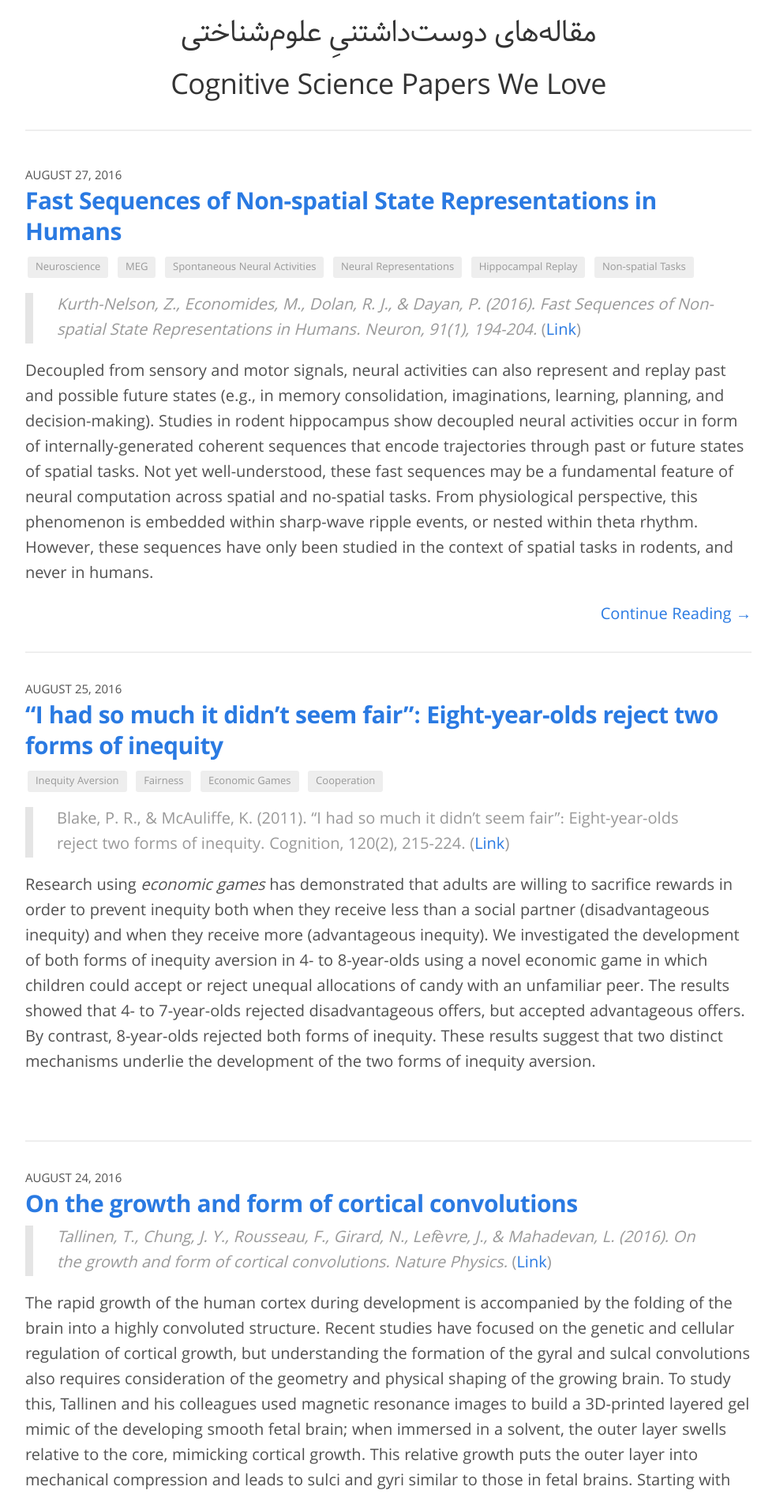
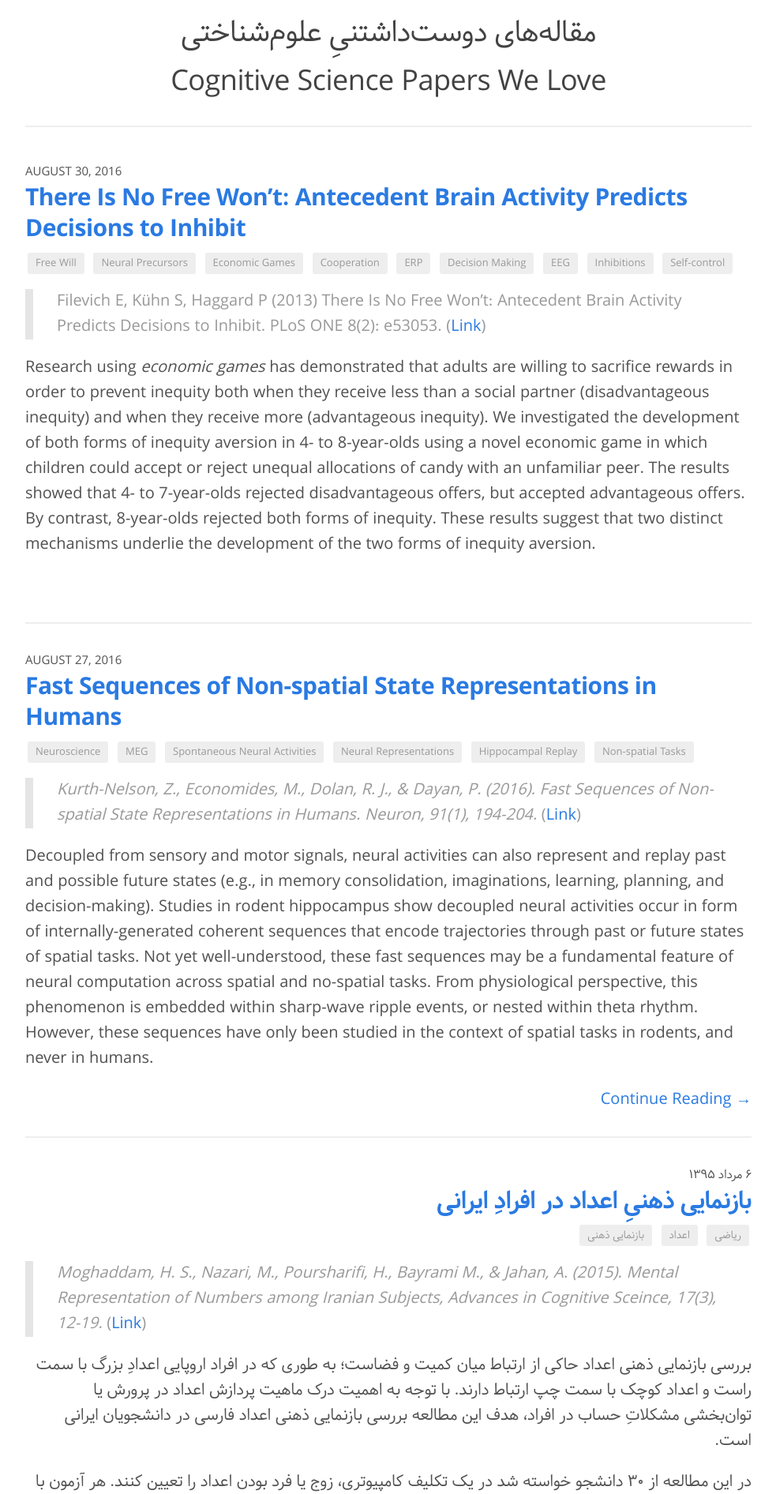
Before and after one commit to morteza/cog.onto.ir, a Jekyll site: the page built from index.html, in a window 1280 px wide. Shown: the top 1892 px of the page at 79% size, without its empty margins (148-1131 px from the left). Built offline with Jekyll 4.4.1, drawn with Linux system fonts in a browser that asks for light colours; some of the changed text lies outside the part shown.

Commit message:
Two new articles, and fix some typos in another one. Plus masthead style improvement.

```diff
--- /dev/null
+++ b/_posts/2016-08-27-sabouri_et_al_2015.md
@@ -0,0 +1,36 @@
+---
+title_fa: 'بازنمایی ذهنیِ اعداد در افرادِ ایرانی'
+title: 'Mental Representation of Numbers among Iranian Subjects'
+layout: post_fa
+date: '2016-08-27'
+date_fa: ۶ مرداد ۱۳۹۵
+categories: article
+tags:
+  - ریاضی
+  - اعداد
+  - بازنمایی ذهنی
+---
+
+
+<blockquote style="direction:ltr">
+<i>Moghaddam, H. S., Nazari, M., Poursharifi, H., Bayrami M., & Jahan, A. (2015). Mental Representation of Numbers among Iranian Subjects, Advances in Cognitive Sceince, 17(3), 12-19.</i> (<a href="http://www.iricss.org/fa/Publications/QuarterlyJournal/1394/Fall/02.pdf">Link</a>)
+</blockquote>
+
+بررسی بازنمایی ذهنی اعداد حاکی از ارتباط میان کمیت و فضاست؛ به طوری که در افراد اروپایی اعدادِ بزرگ با سمت راست و اعداد کوچک با سمت چپ ارتباط دارند. با توجه به اهمیت درک ماهیت پردازش اعداد در پرورش یا توان‌بخشی مشکلاتِ حساب در افراد، هدف این مطالعه بررسی بازنمایی ذهنی اعداد فارسی در دانشجویان ایرانی است.
+
+در این مطالعه از ۳۰ دانشجو خواسته شد در یک تکلیف کامپیوتری، زوج یا فرد بودن اعداد را تعیین کنند. هر آزمون با ظهور یک ستاره در مرکز صفحه آغاز و پس از آن یکی از اعداد صفر تا نُه به جای ستاره ظاهر شد. در بلوک اول فرد به محض مشاهدهٔ عدد باید با دست راست زوج بودن و با دست چپ فرد بودن آن را تعیین می کرد ( برعکس در بلوک دوم).
+
+<!--more-->
+
+یافته‌ها: سرعت واکنش افراد راست‌دست بیشتر از چپ‌دست‌ها بود. اعداد صفر، یک و نُه کندتر، و عدد هشت و نیز اعداد زوج به طور معناداری سریع‌تر از سایر اعداد پردازش شد. تفاوتِ سرعت پاسخ‌دهی به تکلیفِ سرعت فقط برای اعداد صفر و یک با بقیهٔ اعداد معنادار بود. به عبارت دیگر، در تکلیف تعیین زوج-فرد بودن اعداد، تاثیر بزرگی بر نحوهٔ پاسخ‌دهی خودکار نیست. اثر
+فردیت و MARC در این مطالعه مشاهده شد. وجود پدیدهٔ SNARC را در زبان فارسی تأیید نمی‌توان نمود.
+
+کوتاه اینکه، بازنمایی اعداد در فارسی‌زبان‌ها با سایر زبان‌های موردِ مطالعه (به غیر از زبان عِبری) تفاوت دارد. یافته‌های این مطالعه می‌تواند تاثیر خط به عنوان یک عامل فرهنگی بر بازنمایی اعداد را مورد توجه قرار دهد.
+
+---
+
+<div style="direction:ltr">
+<strong>Abstract</strong>: The relationship between quantity and space has indicated in many studies. In European people bigger numbers are associated with right and small numbers with left side Understanding the nature of number processing in is important for developing math curriculums and rehabilitation of dyscalculia. This study is aimed to better understand the number representation in Iranian university students. Methods: Thirty students participated in this study. They were asked to complete a two block computerized parity task. Each trial was started with a cross in center of screen. Then the cross was replaced by one of the numbers of 0 to 9. In first block they pressed left Shift bottom for even numbers and right for odd numbers. The second block was reverse. The order of blocks was counterbalanced alternatively for all participants. Results: Analysis of variance showed higher reaction time for right hand (F=12.16, p=0.002). Also even
+numbers were processed faster than odds (F=24.10, p=0.001). Magnitude analysis showed slower processing for numbers 0, 1, 9 and faster processing for 8 (p<0.05). Interaction of parity × response side was significant (F=6.48, p=0.001). Post hoc analysis showed significant different between 8 and 9 (p<0.001) but not between other numbers (p>0.05). Interaction of magnitude × response side was significant (F=8.32, p=0.001). Conclusion: Results showed faster response in parity task (about 18ms). Influence of magnitude of numbers on response time was significant only between 0 and 1 and other numbers. This means that magnitude has no automatic effect on response time in parity task. Oddity and MARC effects also were seen. This study did not support the SNARC effect in Iranian people. In summary it is concluded that mental representation of numbers in Iranian people is similar to Hebrew and different from other studied languages. Findings of this study could verify the effect of writing direction on number representation as a cultural product.
+
+</div> <!-- /.ltr -->
--- /dev/null
+++ b/_posts/2016-08-30-filevich_et_al_2013.md
@@ -0,0 +1,25 @@
+---
+title: 'There Is No Free Won’t: Antecedent Brain Activity Predicts Decisions to Inhibit'
+title_fa:
+layout: post_en
+date: '2016-08-30'
+date_fa:
+categories: article
+link: http://dx.doi.org/10.1371/journal.pone.0053053
+doi: 10.1371/journal.pone.0053053
+tags:
+  - Free Will
+  - Neural Precursors
+  - Economic Games
+  - Cooperation
+  - ERP
+  - Decision Making
+  - EEG
+  - Inhibitions
+  - Self-control
+---
+
+> Filevich E, Kühn S, Haggard P (2013) There Is No Free Won’t: Antecedent Brain Activity Predicts Decisions to Inhibit. PLoS ONE 8(2): e53053. ([Link](http://dx.doi.org/10.1371/journal.pone.0053053))
+
+
+Research using *economic games* has demonstrated that adults are willing to sacrifice rewards in order to prevent inequity both when they receive less than a social partner (disadvantageous inequity) and when they receive more (advantageous inequity). We investigated the development of both forms of inequity aversion in 4- to 8-year-olds using a novel economic game in which children could accept or reject unequal allocations of candy with an unfamiliar peer. The results showed that 4- to 7-year-olds rejected disadvantageous offers, but accepted advantageous offers. By contrast, 8-year-olds rejected both forms of inequity. These results suggest that two distinct mechanisms underlie the development of the two forms of inequity aversion.
--- a/css/main.scss
+++ b/css/main.scss
@@ -71,6 +71,14 @@ a.farsi.continue:hover, a.english.continue:hover {
   color: darken($brand-color, 15%);
 }
 
+.masthead .masthead-title a {
+  color: $grey-color-dark;
+}
+
+.masthead .masthead-title a:hover {
+  color: $grey-color;
+}
+
 .return.home {
   color: $grey-color-dark;
 }
--- a/index.html
+++ b/index.html
@@ -4,7 +4,7 @@ layout: default
 <header class="masthead">
   <h1 class="masthead-title">
     <a href="{{ site.baseurl }}/">{{ site.title_fa }}</a>
-    <p></p>
+    <div style="height:15px"></div>
     <a href="{{ site.baseurl }}/">{{ site.title }}</a>
     <hr />
   </h1>
@@ -14,6 +14,7 @@ layout: default
     {% endfor %}
   </nav>
 </header>
+
 <div class="content list">
 {% if site.posts.size == 0 %}
   <h2>No post found</h2>
```
Also changed, not shown: _posts/2016-08-21-saeedi_et_al_2016.md (+1 -1 lines).
